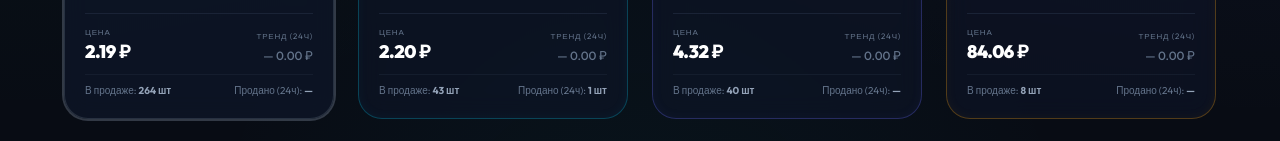
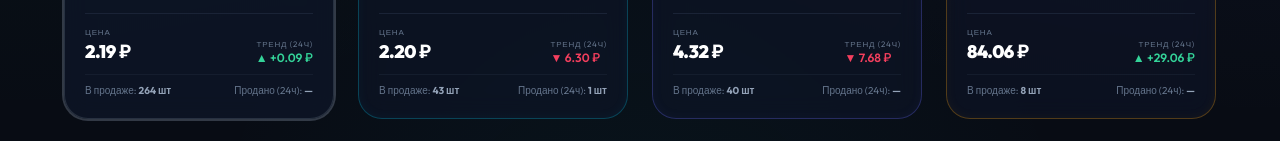
Before and after one commit to artemrinse-w/siberlight, a plain HTML site: page public/index.html in a window 1280 px wide. Shown: the part 444-585 px from the top of the page. Drawn offline with nearby package versions, Linux system fonts and the light colour scheme.

Commit message:
Update widget trend to 24h and calculate price delta in index.html

```diff
--- a/public/index.html
+++ b/public/index.html
@@ -247,12 +247,28 @@
                     cardType = "Gold";
                 }
 
-                const change = card.priceChange || 0;
+                let change = (typeof card.priceChange === 'number' && card.priceChange !== 0)
+                    ? card.priceChange
+                    : 0;
+                if (change === 0 && Array.isArray(card.history) && card.history.length >= 2) {
+                    const last = Number(card.history[card.history.length - 1].price);
+                    const prev = Number(card.history[card.history.length - 2].price);
+                    if (!isNaN(last) && !isNaN(prev)) {
+                        change = Number((last - prev).toFixed(2));
+                    }
+                    if (change === 0 && card.history.length >= 2) {
+                        const first = Number(card.history[0].price);
+                        if (!isNaN(first) && !isNaN(last)) {
+                            change = Number((last - first).toFixed(2));
+                        }
+                    }
+                }
+
                 let trendHtml = '';
                 if (change > 0) {
                     trendHtml = `<span class="text-xs font-semibold text-emerald-400 flex items-center">▲ +${change.toFixed(2)} ₽</span>`;
                 } else if (change < 0) {
-                    trendHtml = `<span class="text-xs font-semibold text-rose-500 flex items-center">▼ ${change.toFixed(2)} ₽</span>`;
+                    trendHtml = `<span class="text-xs font-semibold text-rose-500 flex items-center">▼ ${Math.abs(change).toFixed(2)} ₽</span>`;
                 } else {
                     trendHtml = `<span class="text-xs font-medium text-slate-500">— 0.00 ₽</span>`;
                 }
```
Also changed, not shown: public/widget.html (+11 -11 lines).
